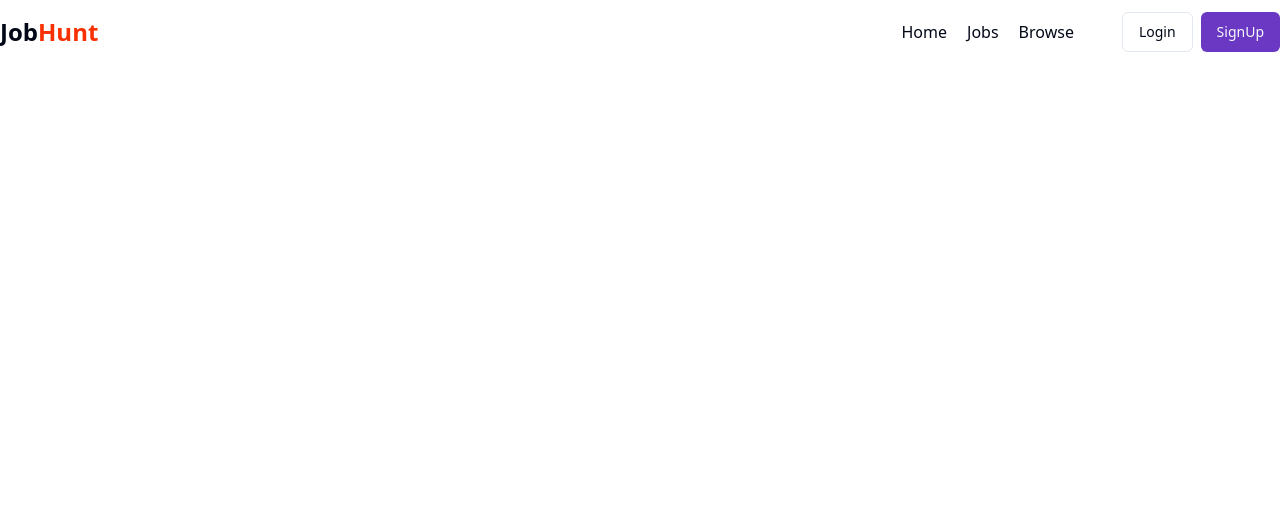
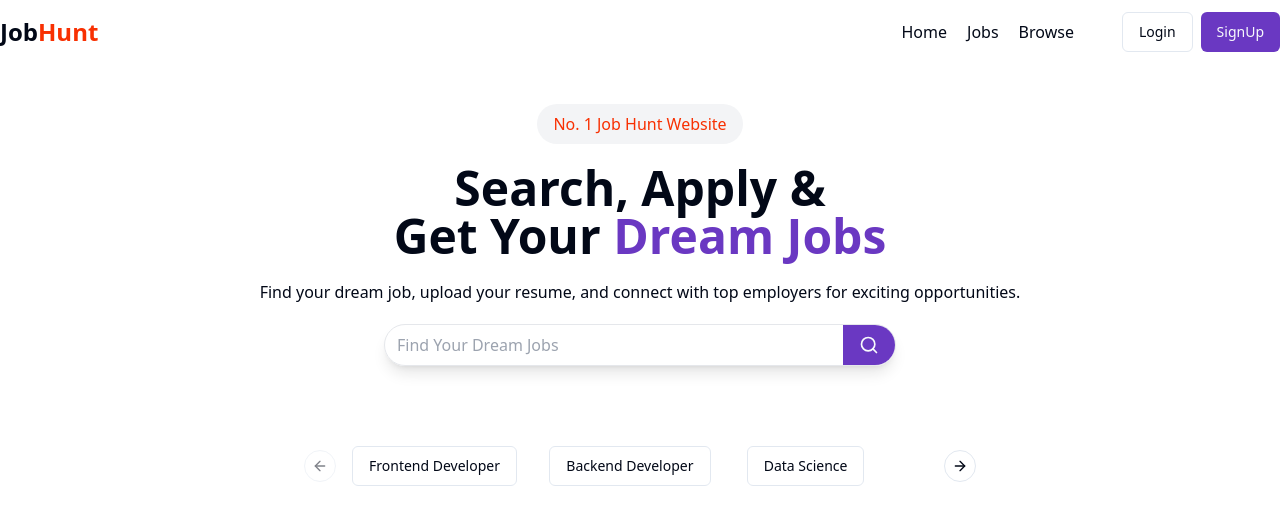
Before and after one commit to pshreya747/JobHunt, a React (Vite) app in the folder client/: page / in a window 1280 px wide. Shown: the top 524 px of the page. Built offline with nearby package versions, Linux system fonts and the light colour scheme.

Commit message:
Implementation of CategoryCarousel and HeroSection done and some fixes done..

```diff
--- a/client/package.json
+++ b/client/package.json
@@ -19,6 +19,7 @@
     "axios": "^1.7.7",
     "class-variance-authority": "^0.7.0",
     "clsx": "^2.1.1",
+    "embla-carousel-react": "^8.2.1",
     "lucide-react": "^0.438.0",
     "next-themes": "^0.3.0",
     "react": "^18.3.1",
--- /dev/null
+++ b/client/src/components/CategoryCarousel.jsx
@@ -0,0 +1,33 @@
+import React from 'react';
+import { Carousel, CarouselContent, CarouselItem, CarouselNext, CarouselPrevious } from './ui/carousel';
+import { Button } from './ui/button';
+
+const category = [
+    "Frontend Developer",
+    "Backend Developer",
+    "Data Science",
+    "Graphic Designer",
+    "FullStack Developer"
+];
+
+const CategoryCarousel = () => {
+    return (
+        <div>
+            <Carousel className="w-full max-w-xl mx-auto my-20">
+                <CarouselContent>
+                    {
+                        category.map((cat, index) => (
+                            <CarouselItem className="md:basis-1/2 lg:basis-1/3">
+                                <Button variant='outline' className='rounde-full'>{cat}</Button>
+                            </CarouselItem>
+                        ))
+                    }
+                </CarouselContent>
+                <CarouselPrevious />
+                <CarouselNext />
+            </Carousel>
+        </div>
+    );
+};
+
+export default CategoryCarousel;
--- /dev/null
+++ b/client/src/components/HeroSection.jsx
@@ -0,0 +1,27 @@
+import React from 'react'
+import { Button } from './ui/button'
+import { Search } from 'lucide-react'
+
+const HeroSection = () => {
+    return (
+        <div className='text-center'>
+            <div className='flex flex-col gap-5 my-10'>
+                <span className=' mx-auto px-4 py-2 rounded-full bg-gray-100 text-[#F83002] font-medium'>No. 1 Job Hunt Website</span>
+                <h1 className='text-5xl font-bold'>Search, Apply & <br /> Get Your <span className='text-[#6A38C2]'>Dream Jobs</span></h1>
+                <p>Find your dream job, upload your resume, and connect with top employers for exciting opportunities.</p>
+                <div className='flex w-[40%] shadow-lg border border-gray-200 pl-3 rounded-full items-center gap-4 mx-auto'>
+                    <input
+                        type="text"
+                        placeholder='Find Your Dream Jobs'
+                        className='outline-none border-none w-full'
+                    />
+                    <Button className='rounded-r-full bg-[#6A38C2]'>
+                        <Search className='h-5 w-5'/>
+                    </Button>
+                </div>
+            </div>
+        </div>
+    )
+}
+
+export default HeroSection
--- a/client/src/components/Home.jsx
+++ b/client/src/components/Home.jsx
@@ -1,10 +1,16 @@
 import React from 'react'
 import Navbar from './shared/Navbar'
+import HeroSection from './HeroSection'
+import CategoryCarousel from './CategoryCarousel'
 
 const Home = () => {
   return (
     <div>
         <Navbar/>
+        <HeroSection/>
+        <CategoryCarousel/>
+        {/* <LatestJobs/> */}
+        {/* <Footer/>  */}
     </div>
   )
 }
--- /dev/null
+++ b/client/src/components/ui/carousel.jsx
@@ -0,0 +1,193 @@
+import * as React from "react"
+import useEmblaCarousel from "embla-carousel-react";
+import { ArrowLeft, ArrowRight } from "lucide-react"
+
+import { cn } from "@/lib/utils"
+import { Button } from "@/components/ui/button"
+
+const CarouselContext = React.createContext(null)
+
+function useCarousel() {
+  const context = React.useContext(CarouselContext)
+
+  if (!context) {
+    throw new Error("useCarousel must be used within a <Carousel />")
+  }
+
+  return context
+}
+
+const Carousel = React.forwardRef((
+  {
+    orientation = "horizontal",
+    opts,
+    setApi,
+    plugins,
+    className,
+    children,
+    ...props
+  },
+  ref
+) => {
+  const [carouselRef, api] = useEmblaCarousel({
+    ...opts,
+    axis: orientation === "horizontal" ? "x" : "y",
+  }, plugins)
+  const [canScrollPrev, setCanScrollPrev] = React.useState(false)
+  const [canScrollNext, setCanScrollNext] = React.useState(false)
+
+  const onSelect = React.useCallback((api) => {
+    if (!api) {
+      return
+    }
+
+    setCanScrollPrev(api.canScrollPrev())
+    setCanScrollNext(api.canScrollNext())
+  }, [])
+
+  const scrollPrev = React.useCallback(() => {
+    api?.scrollPrev()
+  }, [api])
+
+  const scrollNext = React.useCallback(() => {
+    api?.scrollNext()
+  }, [api])
+
+  const handleKeyDown = React.useCallback((event) => {
+    if (event.key === "ArrowLeft") {
+      event.preventDefault()
+      scrollPrev()
+    } else if (event.key === "ArrowRight") {
+      event.preventDefault()
+      scrollNext()
+    }
+  }, [scrollPrev, scrollNext])
+
+  React.useEffect(() => {
+    if (!api || !setApi) {
+      return
+    }
+
+    setApi(api)
+  }, [api, setApi])
+
+  React.useEffect(() => {
+    if (!api) {
+      return
+    }
+
+    onSelect(api)
+    api.on("reInit", onSelect)
+    api.on("select", onSelect)
+
+    return () => {
+      api?.off("select", onSelect)
+    };
+  }, [api, onSelect])
+
+  return (
+    (<CarouselContext.Provider
+      value={{
+        carouselRef,
+        api: api,
+        opts,
+        orientation:
+          orientation || (opts?.axis === "y" ? "vertical" : "horizontal"),
+        scrollPrev,
+        scrollNext,
+        canScrollPrev,
+        canScrollNext,
+      }}>
+      <div
+        ref={ref}
+        onKeyDownCapture={handleKeyDown}
+        className={cn("relative", className)}
+        role="region"
+        aria-roledescription="carousel"
+        {...props}>
+        {children}
+      </div>
+    </CarouselContext.Provider>)
+  );
+})
+Carousel.displayName = "Carousel"
+
+const CarouselContent = React.forwardRef(({ className, ...props }, ref) => {
+  const { carouselRef, orientation } = useCarousel()
+
+  return (
+    (<div ref={carouselRef} className="overflow-hidden">
+      <div
+        ref={ref}
+        className={cn(
+          "flex",
+          orientation === "horizontal" ? "-ml-4" : "-mt-4 flex-col",
+          className
+        )}
+        {...props} />
+    </div>)
+  );
+})
+CarouselContent.displayName = "CarouselContent"
+
+const CarouselItem = React.forwardRef(({ className, ...props }, ref) => {
+  const { orientation } = useCarousel()
+
+  return (
+    (<div
+      ref={ref}
+      role="group"
+      aria-roledescription="slide"
+      className={cn(
+        "min-w-0 shrink-0 grow-0 basis-full",
+        orientation === "horizontal" ? "pl-4" : "pt-4",
+        className
+      )}
+      {...props} />)
+  );
+})
+CarouselItem.displayName = "CarouselItem"
+
+const CarouselPrevious = React.forwardRef(({ className, variant = "outline", size = "icon", ...props }, ref) => {
+  const { orientation, scrollPrev, canScrollPrev } = useCarousel()
+
+  return (
+    (<Button
+      ref={ref}
+      variant={variant}
+      size={size}
+      className={cn("absolute  h-8 w-8 rounded-full", orientation === "horizontal"
+        ? "-left-12 top-1/2 -translate-y-1/2"
+        : "-top-12 left-1/2 -translate-x-1/2 rotate-90", className)}
+      disabled={!canScrollPrev}
+      onClick={scrollPrev}
+      {...props}>
+      <ArrowLeft className="h-4 w-4" />
+      <span className="sr-only">Previous slide</span>
+    </Button>)
+  );
+})
+CarouselPrevious.displayName = "CarouselPrevious"
+
+const CarouselNext = React.forwardRef(({ className, variant = "outline", size = "icon", ...props }, ref) => {
+  const { orientation, scrollNext, canScrollNext } = useCarousel()
+
+  return (
+    (<Button
+      ref={ref}
+      variant={variant}
+      size={size}
+      className={cn("absolute h-8 w-8 rounded-full", orientation === "horizontal"
+        ? "-right-12 top-1/2 -translate-y-1/2"
+        : "-bottom-12 left-1/2 -translate-x-1/2 rotate-90", className)}
+      disabled={!canScrollNext}
+      onClick={scrollNext}
+      {...props}>
+      <ArrowRight className="h-4 w-4" />
+      <span className="sr-only">Next slide</span>
+    </Button>)
+  );
+})
+CarouselNext.displayName = "CarouselNext"
+
+export { Carousel, CarouselContent, CarouselItem, CarouselPrevious, CarouselNext };
--- a/client/src/main.jsx
+++ b/client/src/main.jsx
@@ -3,10 +3,14 @@
 import App from './App.jsx'
 import './index.css'
 import { Toaster } from './components/ui/sonner.jsx'
+import { Provider } from 'react-redux'
+import store from './redux/store.js'
 
 createRoot(document.getElementById('root')).render(
   <StrictMode>
-    <App />
-    <Toaster/>
+    <Provider store={store}>
+      <App />
+    </Provider>
+    <Toaster />
   </StrictMode>,
 )
--- /dev/null
+++ b/client/src/redux/authSlice.js
@@ -0,0 +1,16 @@
+import { createSlice } from "@reduxjs/toolkit";
+
+const authSlice = createSlice({
+    name:"auth",
+    initialState:{
+        loading:false
+    },
+    reducers:{
+        //actions
+        setLoading:(state,action)=>{
+            state.loading = action.payload;
+        }
+    }
+});
+export const {setLoading} = authSlice.actions;
+export default authSlice.reducer;
--- /dev/null
+++ b/client/src/redux/store.js
@@ -0,0 +1,10 @@
+import { configureStore } from "@reduxjs/toolkit";
+import authSlice from "./authSlice";
+
+const store = configureStore({
+    reducer:{
+        auth: authSlice
+    }
+});
+
+export default store;
```
Also changed, not shown: client/src/components/auth/Login.jsx (+29 -18 lines), client/src/components/auth/Signup.jsx (+38 -28 lines), 1 other file (tests, documents, lock files or other folders).
